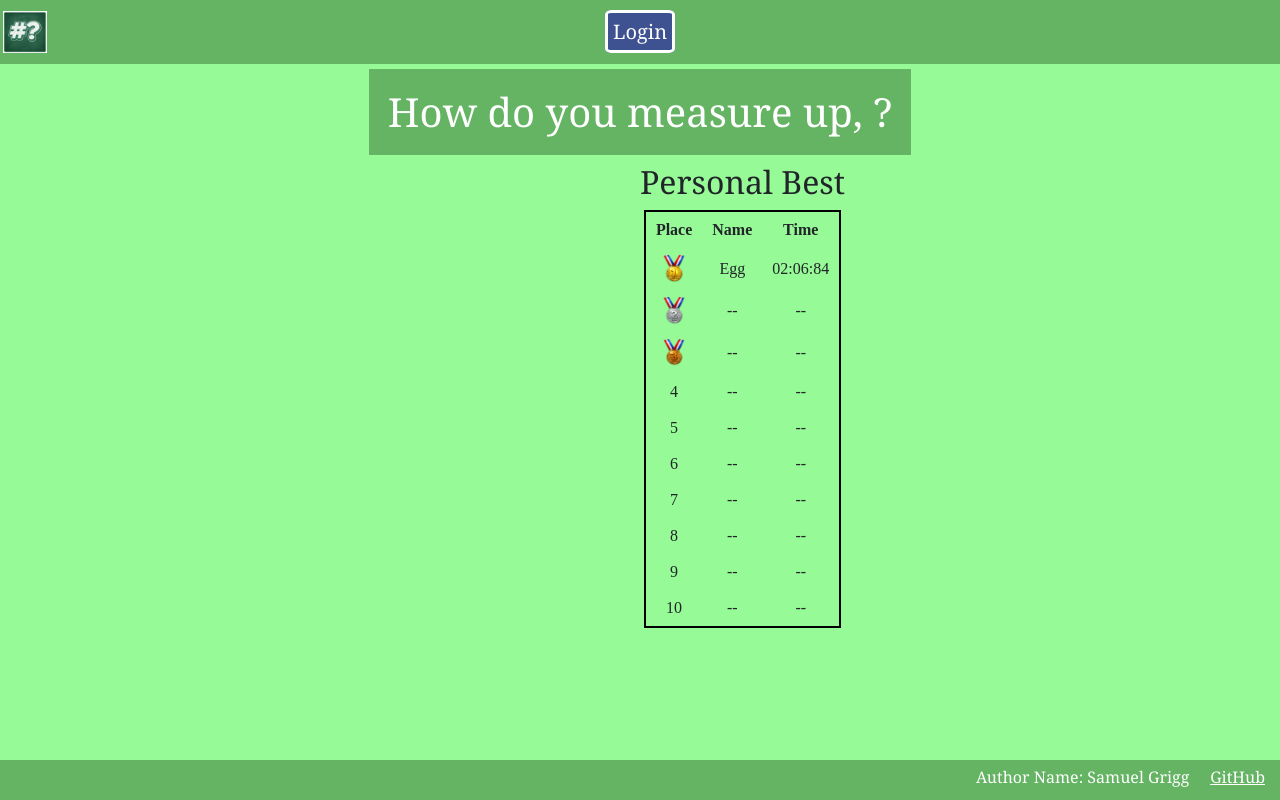
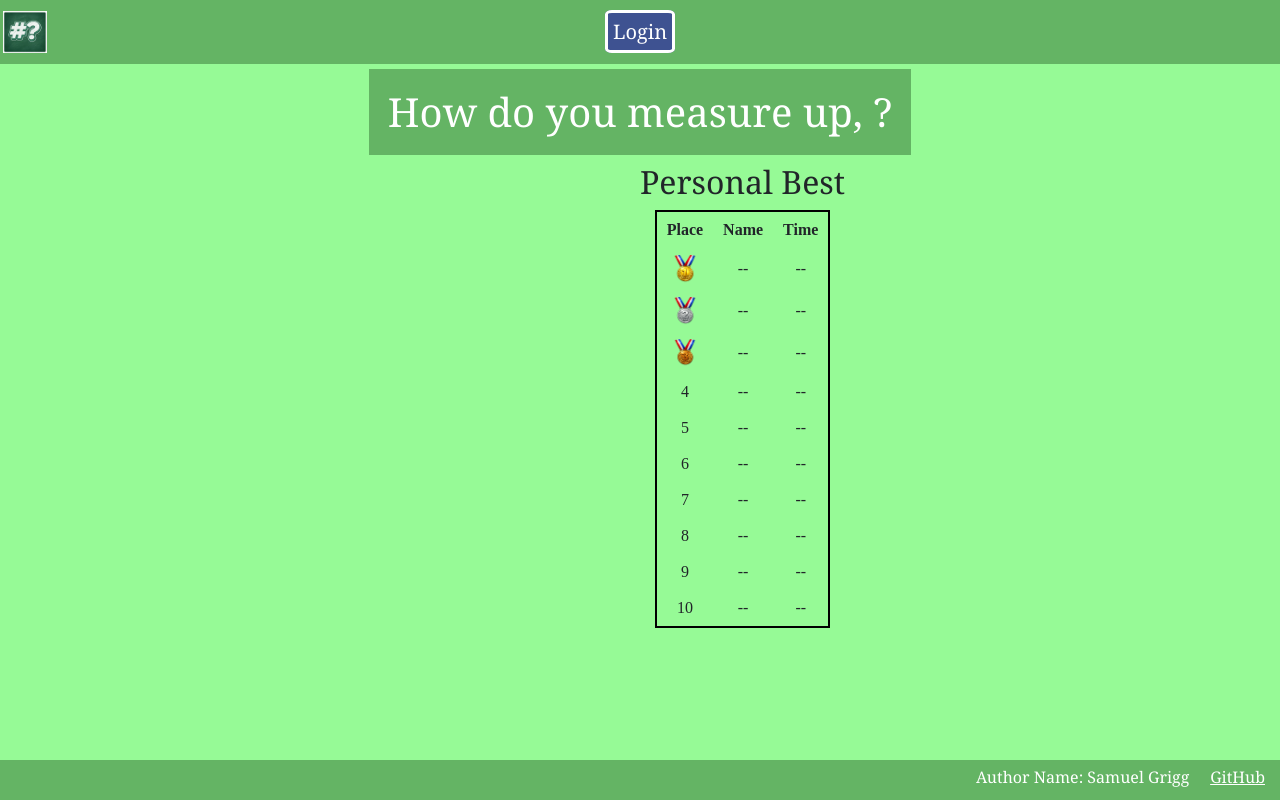
Before and after one commit to SamGrigg04/startup, a React (Vite) app: page /scores in a window 1280 px wide. Built offline with nearby package versions, Linux system fonts and the light colour scheme; a web font is replaced by a local one.

Commit message:
stopped the spoofed scores going to the local leaderboard

```diff
--- a/src/scores/scores.jsx
+++ b/src/scores/scores.jsx
@@ -29,21 +29,15 @@ export function Scores(props) {
     return min * 60000 + sec * 1000 + mil * 10;
   }
 
-  // Update the global and local leaderboard upon a game ending
+  // Update the global leaderboard upon a game ending
   React.useEffect(() => {
     const handler = (event) => {
-      if (event.type == GameEvent.End) { // When a game ends (we do the broadcast thing in numbrGame.jsx)
+      if (event.type == GameEvent.End) { // When a game ends
         // Update global
         setGlobalScores(prev => {
           const newScores = [...prev, event.value]; // add the new score (we can't just update the old array because react won't notice so there is this weird syntax)
           newScores.sort((a, b) => timeToMs(a.time) - timeToMs(b.time)); // sort by time (takes two items and comparest the time. lowest goes first)
           return newScores.slice(0, 10); // keep top 10
-        });
-        // Update local
-        setLocalScores(prev => {
-          const newScores = [...prev, event.value];
-          newScores.sort((a,b) => timeToMs(a.time) - timeToMs(b.time));
-          return newScores.slice(0, 10);
         });
       }
     };
```
